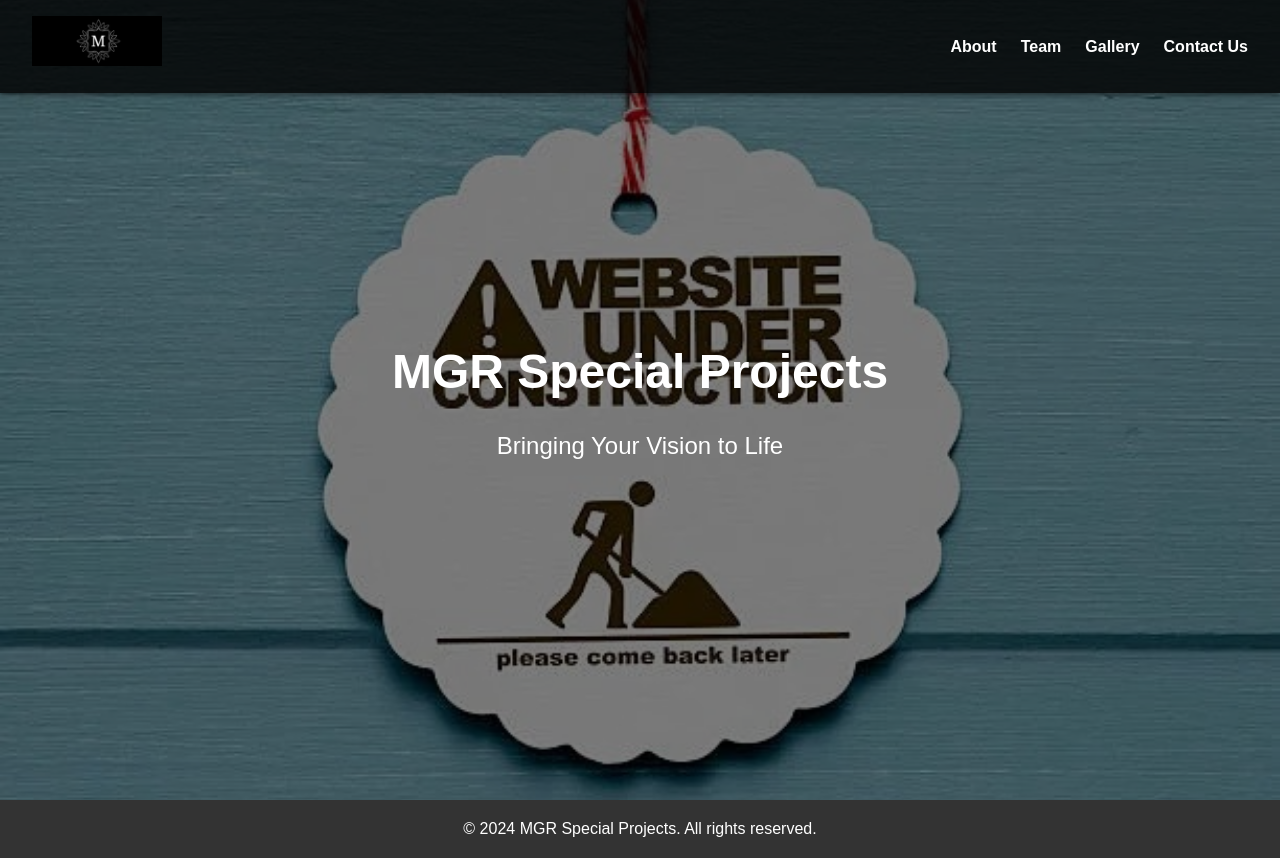
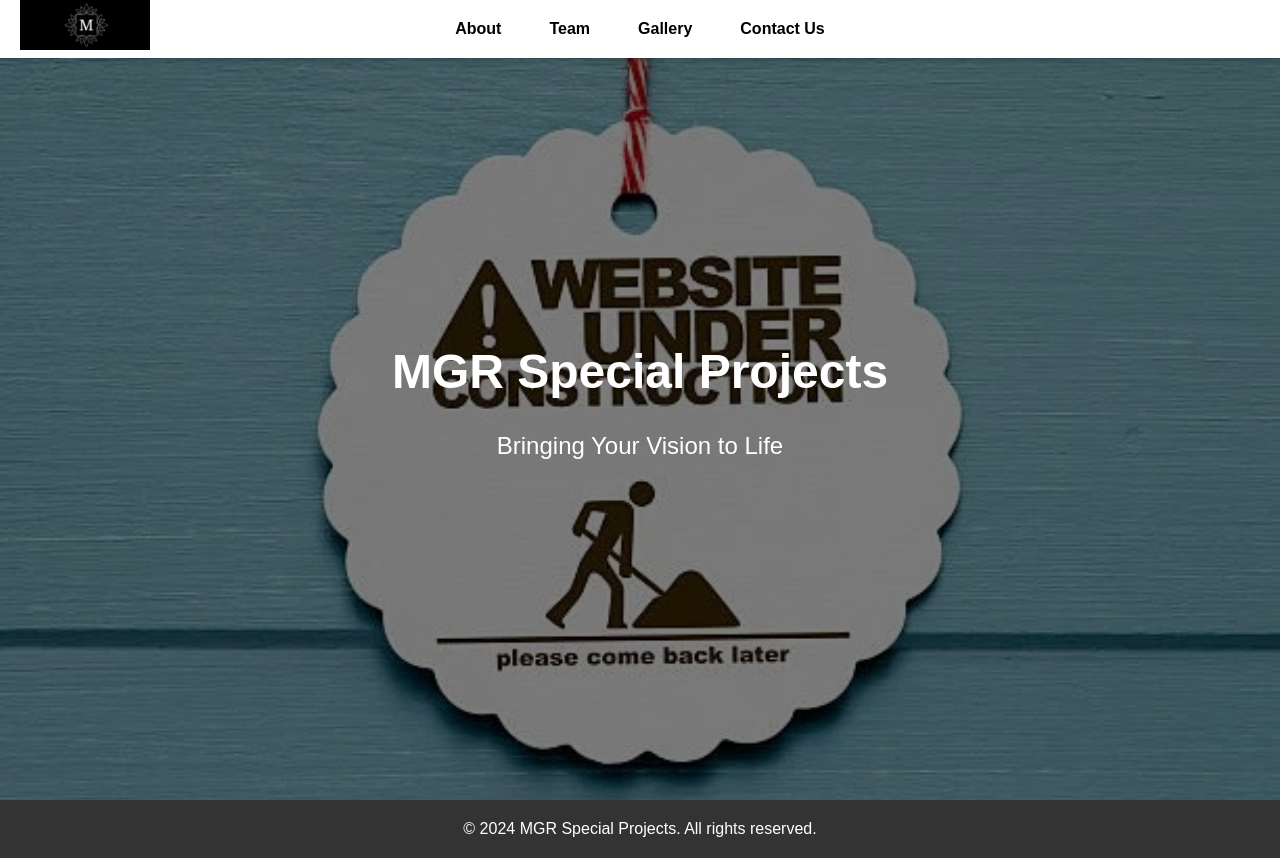
Before and after one commit to Jrusso7/MGRSpecialProjects, a plain HTML site: page index.html in a window 1280 px wide. Drawn offline with Linux system fonts and the light colour scheme.

Commit message:
Update styles.css

```diff
--- a/styles.css
+++ b/styles.css
@@ -14,43 +14,49 @@ body {
 
 /* Navigation Bar */
 header {
-    background-color: rgba(0, 0, 0, 0.8); /* Semi-transparent black */
-    color: white;
+    background-color: white; /* White background for the nav bar */
+    color: black; /* Default text color for nav links */
     position: fixed;
     top: 0;
     width: 100%;
     z-index: 1000;
-    box-shadow: 0 2px 5px rgba(0, 0, 0, 0.5);
+    box-shadow: 0 2px 5px rgba(0, 0, 0, 0.2); /* Subtle shadow for contrast */
 }
 
 .navbar-container {
     display: flex;
-    justify-content: space-between;
+    justify-content: center; /* Center-align the navigation bar */
     align-items: center;
     padding: 1rem 2rem;
 }
 
 .logo {
-    font-size: 1.5rem;
-    font-weight: bold;
+    position: absolute;
+    left: 20px; /* Keep logo on the left for branding */
 }
 
 nav .nav-links {
     list-style: none;
     display: flex;
-    gap: 1.5rem;
+    gap: 2rem; /* Space out the links evenly */
+    margin: 0;
+    padding: 0;
 }
 
 nav .nav-links li a {
     text-decoration: none;
-    color: white;
+    color: black; /* Default text color */
     font-weight: bold;
-    transition: color 0.3s;
+    font-size: 1rem;
+    transition: all 0.3s; /* Smooth transition for hover effect */
+    padding: 0.5rem; /* Add padding for better click area */
 }
 
 nav .nav-links li a:hover {
-    color: #f4a261;
+    text-decoration: underline; /* Add underline on hover */
+    color: #007BFF; /* Brighter text color on hover (adjust as needed) */
 }
+
 
 /* Hero Section */
 .hero {
```
